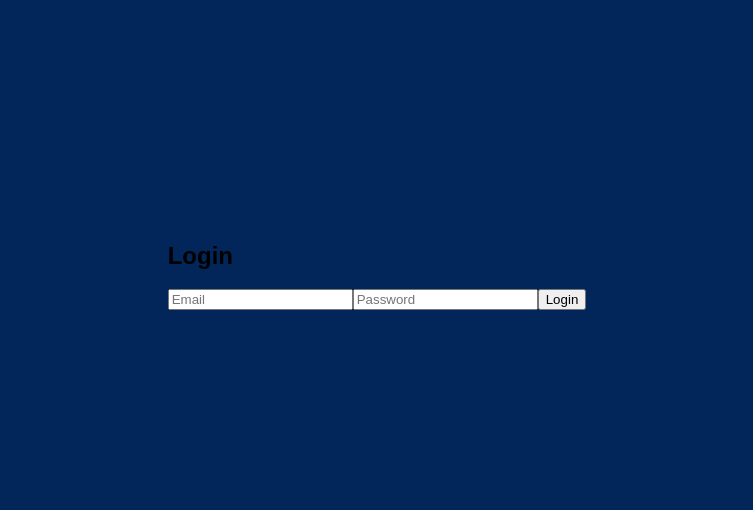
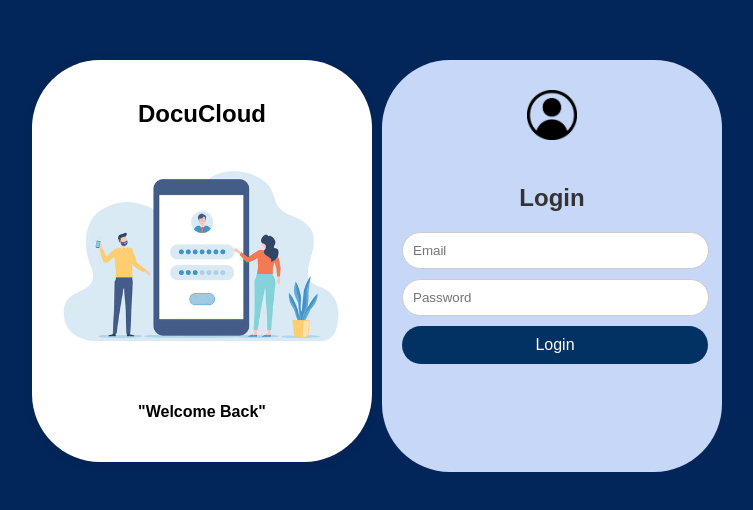
Before and after one commit to pasanmayura/Distributed-File-System, a React (Create React App) app in the folder frontend/: page /Login in a window 1280 px wide. Shown: the part 134-644 px from the top of the page, without its empty margins (263-1016 px from the left). Built offline with nearby package versions, Linux system fonts and the light colour scheme.

Commit message:
added styling for Login page

```diff
--- a/frontend/src/Login.css
+++ b/frontend/src/Login.css
@@ -1,6 +1,6 @@
 body {
     font-family: Arial, sans-serif;
-    background-color: #f0f2f5;
+    background-color: #ffffff;
     display: flex;
     justify-content: center;
     align-items: center;
@@ -8,46 +8,78 @@ body {
     margin: 0;
 }
 
+.login-containers {
+   display: flex;
+   gap: 10px;
+}
+
 .login-container {
-    background-color: #fff;
+    background-color: #c6d7f7;
     padding: 20px;
-    border-radius: 8px;
+    border-radius: 68px;
+    width: 300px;
+
+    text-align: center;
+
+}
+
+.Image-container {
+    background-color: #ffffff;
+    padding: 20px;
+    border-radius: 68px;
     box-shadow: 0 2px 10px rgba(0, 0, 0, 0.1);
     width: 300px;
     text-align: center;
+    margin-bottom: 10px;
 }
 
-.login-container h1 {
+.login-containers .Loginimg {
+    width: 300px;
     margin-bottom: 20px;
+}
+
+.login-containers .user {
+    width: 50px;
+    margin-bottom: 20px;
+    margin-top: 10px;
+}
+
+
+.login-container h2 {
+    margin-top: 20px;
     font-size: 24px;
     color: #333;
 }
 
-.login-container input[type="text"],
+.login-container input[type="email"],
 .login-container input[type="password"] {
-    width: 100%;
+    display: block;
+    width: 95%;
     padding: 10px;
     margin: 10px 0;
+    margin-left: auto;
     border: 1px solid #ccc;
-    border-radius: 4px;
+    border-radius: 25px;
 }
 
 .login-container button {
-    width: 100%;
+    width: 102%;
     padding: 10px;
-    background-color: #007bff;
+    background-color: #023163;
     border: none;
-    border-radius: 4px;
+    border-radius: 25px;
     color: #fff;
     font-size: 16px;
     cursor: pointer;
+    margin-left: auto;
 }
 
 .login-container button:hover {
     background-color: #0056b3;
 }
 
-.login-container .error-message {
-    color: red;
-    margin-top: 10px;
+.message {
+    margin-top: 20px;
+    font-size: 14px;
+    color: #ff0000;
 }
--- a/frontend/src/Login.js
+++ b/frontend/src/Login.js
@@ -2,6 +2,8 @@ import React, { useState } from 'react';
 import axios from 'axios';
 import { useNavigate } from 'react-router-dom';  // useNavigate to redirect after login
 import './Login.css';
+import Loginimg from './images/Loginimg.png';  // Import the image
+import user from './images/user.png';  // Import the image
 
 const Login = () => {
   const [email, setEmail] = useState('');
@@ -34,7 +36,15 @@ const Login = () => {
   };
 
   return (
-    <div>
+    <div className="login-containers">
+      <div className="Image-container">
+        <h2>DocuCloud</h2>
+        <img src={Loginimg} alt="Loginimg" className="Loginimg" />  {/* Add the image */}
+        <h4>"Welcome Back"</h4>
+      </div>
+
+      <div className="login-container">
+      <img src={user} alt="user" className="user" />  {/* Add the image */}
         <h2>Login</h2>
         <form onSubmit={handleLogin}>
           <input
@@ -51,7 +61,8 @@ const Login = () => {
           />
           <button type="submit">Login</button>
         </form>
-      {message && <p>{message}</p>}
+        {message && <p className="message">{message}</p>}
+      </div>
     </div>
   );
 };
```
Also changed, not shown: frontend/src/images/Loginimg.png (added), frontend/src/images/user.png (added). Lines whose indentation alone changed are shown as unchanged.
